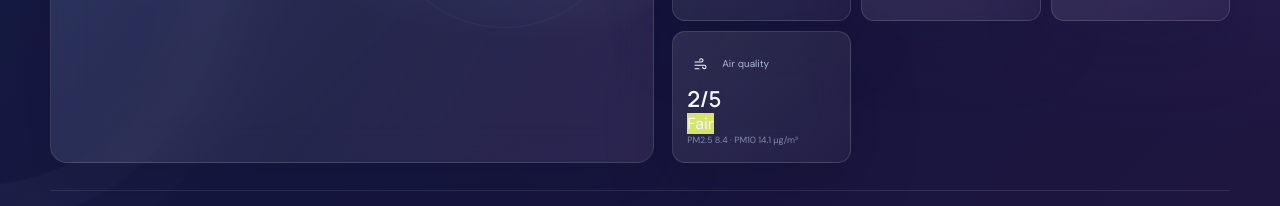
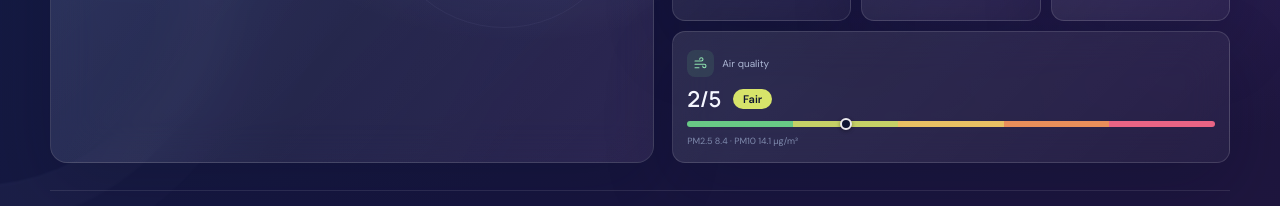
Before and after one commit to srohith23072007-lgtm/weather-dashboard, a plain HTML site: page index.html in a window 1280 px wide. Shown: the part 579-785 px from the top of the page. Drawn offline with Linux system fonts and the light colour scheme.

```diff
--- a/style.css
+++ b/style.css
@@ -270,3 +270,13 @@
 @media (prefers-reduced-motion: reduce) {
   *, *::before, *::after { scroll-behavior: auto !important; animation-duration: .01ms !important; animation-iteration-count: 1 !important; transition-duration: .01ms !important; }
 }
+
+/* Air quality */
+.air-icon { color: #8fe3b0; background: rgba(103, 212, 140, .12); }
+.air-card { grid-column: 1 / -1; }
+.air-row { display: flex; align-items: center; gap: 12px; }
+.air-row .detail-value { margin: 10px 0 2px; }
+.aqi-badge { margin-top: 8px; padding: 3px 10px; border-radius: 99px; font-size: 11px; font-weight: 600; color: #0d1431; background: #8fe3b0; }
+.aqi-track { position: relative; height: 6px; margin: 8px 0 8px; border-radius: 99px; background: linear-gradient(90deg, #6fdc8c 0 20%, #d7e46a 20% 40%, #ffd166 40% 60%, #ff9a5c 60% 80%, #ff6b8b 80% 100%); opacity: .9; }
+.aqi-marker { position: absolute; top: 50%; left: 10%; width: 12px; height: 12px; border: 2px solid #fff; border-radius: 50%; background: #0d1431; box-shadow: 0 1px 4px rgba(0,0,0,.4); transform: translate(-50%, -50%); transition: left .4s ease; }
+.light-mode .aqi-marker { background: #fff; border-color: #202d51; }
```
